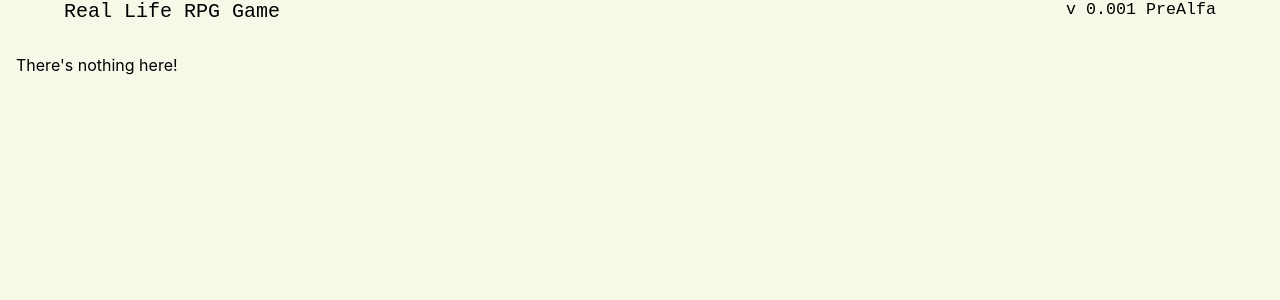
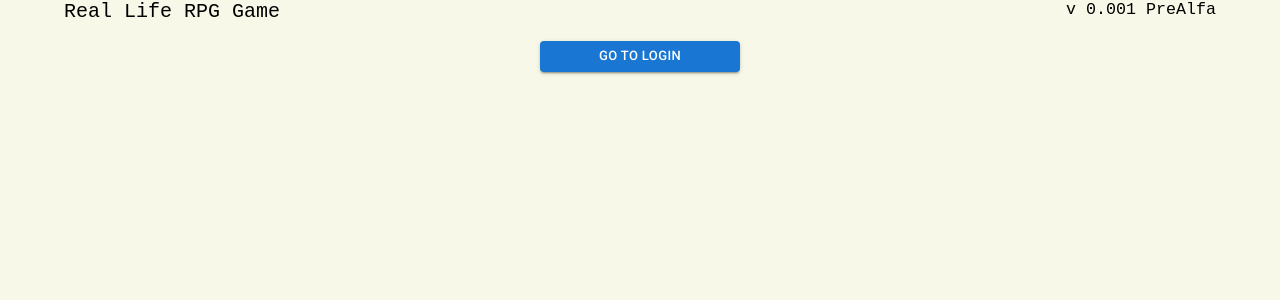
Before and after one commit to briceaceugeniu/real-life-rpg, a React (Create React App) app: page /emlcnf in a window 1280 px wide. Shown: the top 300 px of the page. Built offline with nearby package versions, Linux system fonts and the light colour scheme.

Commit message:
confirm page

```diff
--- a/src/App.tsx
+++ b/src/App.tsx
@@ -4,6 +4,7 @@ import Login from "./components/Login";
 import MainPage from "./components/MainPage";
 import Register from "./components/Register";
 import ForgotPasswd from "./components/ForgotPasswd";
+import EmailConfirmation from "./components/EmailConfirmation";
 
 function App() {
   return (
@@ -11,6 +12,7 @@ function App() {
       <Route path="/" element={<MainPage />} />
       <Route path="/login" element={<Login />} />
       <Route path="/register" element={<Register />} />
+      <Route path="/emlcnf" element={<EmailConfirmation />} />
       <Route path="/forgot-pass" element={<ForgotPasswd />} />
       <Route
         path="*"
--- /dev/null
+++ b/src/components/EmailConfirmation.tsx
@@ -0,0 +1,48 @@
+import React from "react";
+import { useLocation } from "react-router-dom";
+import { Alert, Button } from "@mui/material";
+import { useNavigate } from "react-router-dom";
+
+const EmailConfirmation = () => {
+  const location = useLocation();
+  const params = new URLSearchParams(location.search);
+  const stat = params.get("stat");
+  let navigate = useNavigate();
+  let al;
+  switch (stat) {
+    case "done":
+      al = (
+        <Alert severity="success">
+          Email successfully confirmed. You are ready to go!
+        </Alert>
+      );
+      break;
+    case "al-done":
+      al = (
+        <Alert severity="info">
+          Email already successfully confirmed. You are ready to go!
+        </Alert>
+      );
+      break;
+    default:
+      navigate("/login");
+      break;
+  }
+
+  return (
+    <div className={`d-flex f-d-col m8 center-div`}>
+      {al}
+      <Button
+        style={{ width: "200px", marginTop: "10px" }}
+        className={``}
+        variant="contained"
+        size="small"
+        onClick={() => navigate("/login")}
+      >
+        Go to login
+      </Button>
+    </div>
+  );
+};
+
+export default EmailConfirmation;
```
